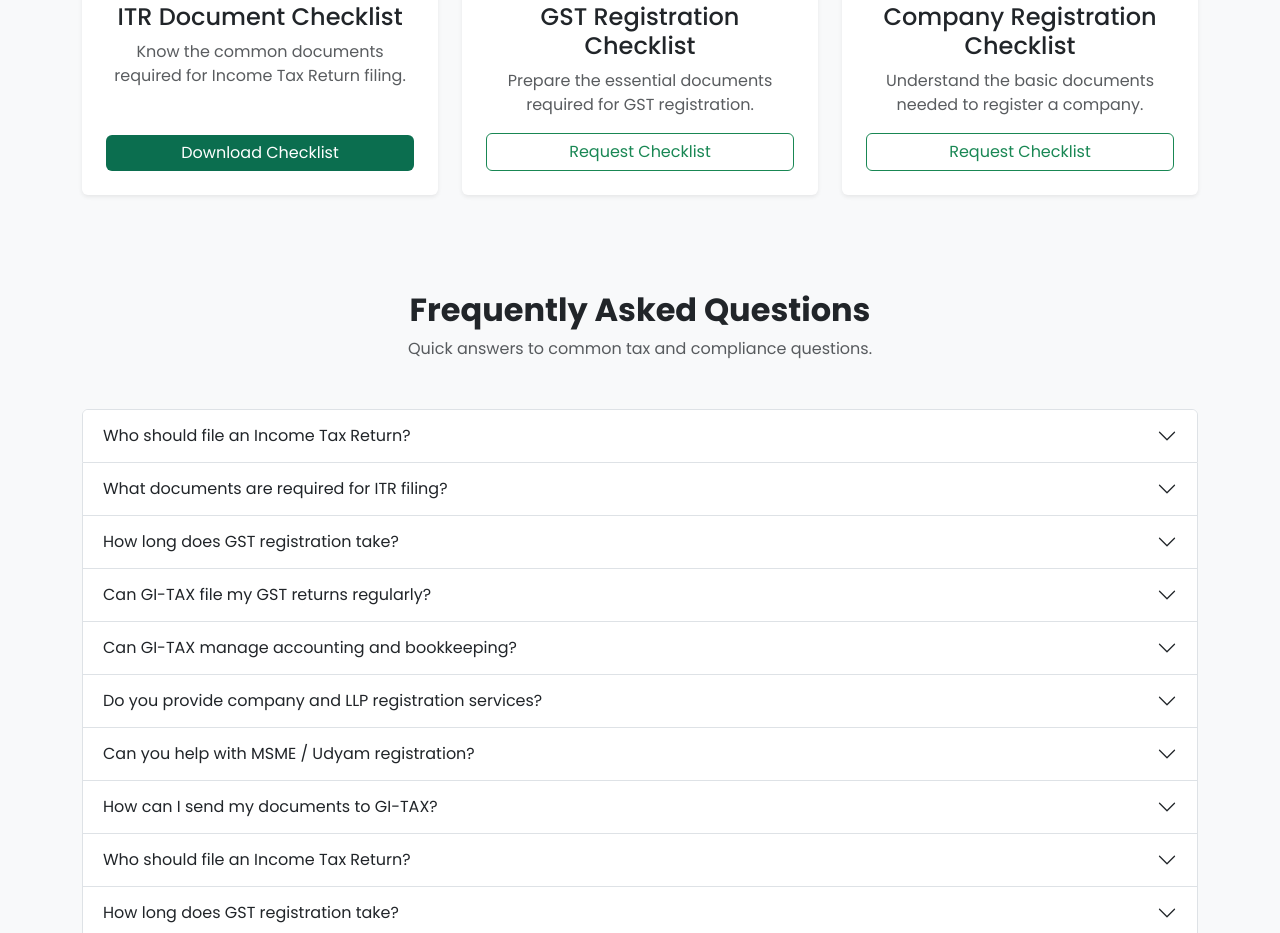
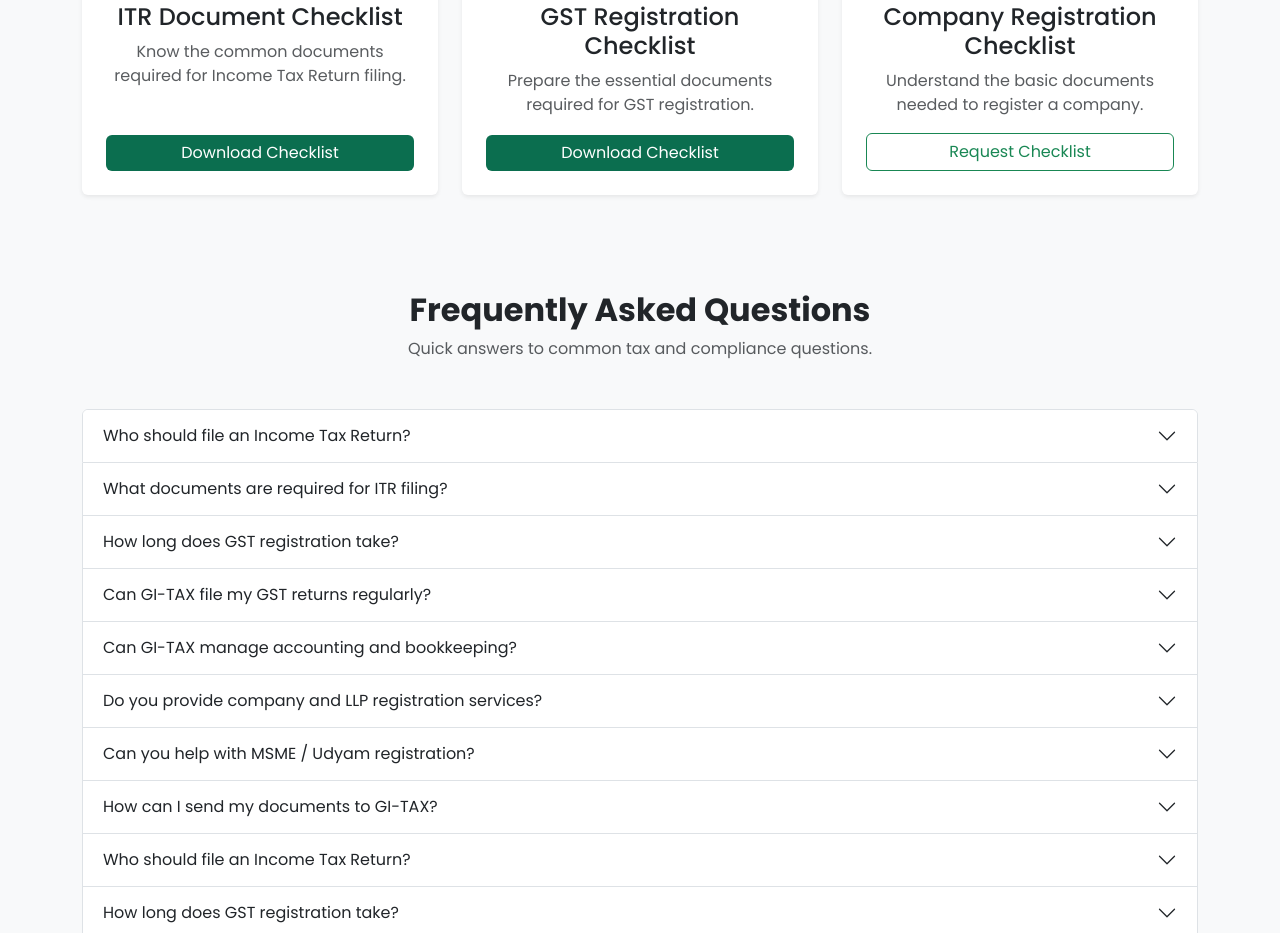
Before and after one commit to GITAX-CONS/gitax-cons.github.io, a React (Vite) app: page / in a window 1280 px wide. Shown: the part 3380-4313 px from the top of the page. Built offline with nearby package versions, Linux system fonts and the light colour scheme.

Commit message:
Add downloadable GST registration checklist

```diff
--- a/src/components/Resources.jsx
+++ b/src/components/Resources.jsx
@@ -13,11 +13,12 @@ const resources = [
     pdf: "/downloads/GI-TAX_General_ITR_Document_Checklist.pdf",
   },
   {
-    icon: <FaReceipt size={40} className="text-success" />,
-    title: "GST Registration Checklist",
-    description:
-      "Prepare the essential documents required for GST registration.",
-  },
+  icon: <FaReceipt size={40} className="text-success" />,
+  title: "GST Registration Checklist",
+  description:
+    "Prepare the essential documents required for GST registration.",
+  pdf: "/downloads/GI-TAX_GST_Registration_Document_Checklist.pdf",
+},
   {
     icon: <FaBuilding size={40} className="text-success" />,
     title: "Company Registration Checklist",
```
Also changed, not shown: 1 other file (tests, documents, lock files or other folders).
